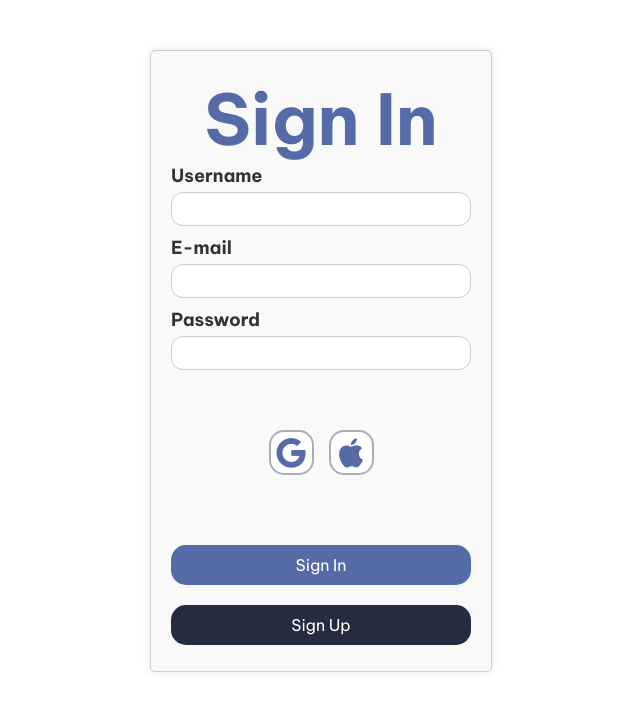
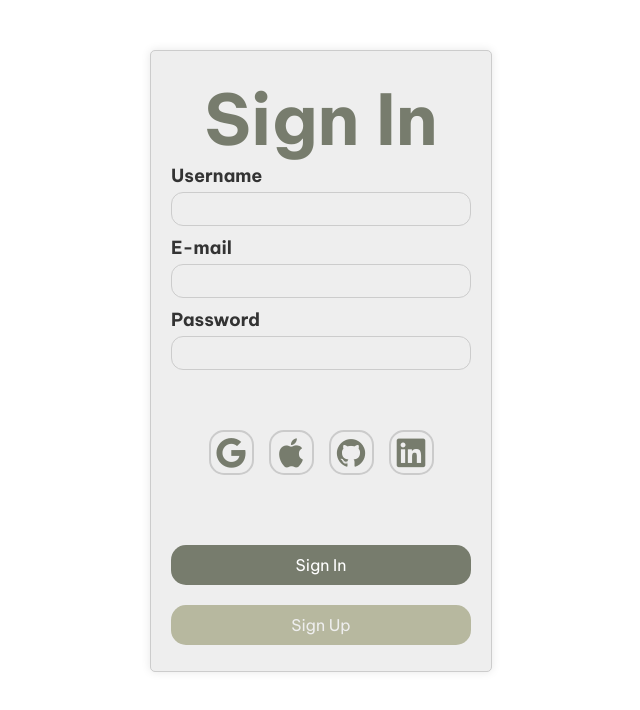
Before and after one commit to strav1/Simple-Login-Page, a plain HTML site: page index.html in a window 1280 px wide. Shown: the whole page, without its empty margins (319-959 px from the left). Drawn offline with nearby package versions, Linux system fonts and the light colour scheme; a web font is replaced by a local one.

Commit message:
Small changes
switched the colors i used color hunt and i added new socials

```diff
--- a/index.html
+++ b/index.html
@@ -5,6 +5,7 @@
     <meta name="viewport" content="width=device-width, initial-scale=1.0">
     <title>Sign In</title>
     <link rel="stylesheet" href="styles.css">
+    <link href="https://fonts.googleapis.com/css2?family=BBH+Bartle&display=swap" rel="stylesheet">
     <link rel="stylesheet" type='text/css' href="https://cdn.jsdelivr.net/gh/devicons/devicon@latest/devicon.min.css" />
     <link href="https://fonts.googleapis.com/css2?family=Be+Vietnam+Pro:ital,wght@0,100;0,200;0,300;0,400;0,500;0,600;0,700;0,800;0,900;1,100;1,200;1,300;1,400;1,500;1,600;1,700;1,800;1,900&display=swap" rel="stylesheet">
 </head>
@@ -27,6 +28,9 @@
             <div class="social-login">
                 <button class="social"><i class="devicon-google-plain"></i></button>
                 <button class="social"><i class="devicon-apple-plain"></i></button>
+                <button class="social"><i class="devicon-github-plain"></i></button>
+                <button class="social"><i class="devicon-linkedin-plain"></i></button>
+
             </div>
             <button type="submit" class="btn">Sign In</button>
             <button type="submit" class="btn2">Sign Up</button>
--- a/styles.css
+++ b/styles.css
@@ -9,7 +9,7 @@
     font-size: 18px;
 }
 h1{
-    color: #556ba8;
+    color: #777C6D;
     text-align: center;
     margin-top: 4px;
     font-size: 70px;
@@ -30,7 +30,7 @@
     padding: 20px;
     border: 1px solid #ccc;
     border-radius: 5px;
-    background-color: #f9f9f9;
+    background-color: #EEEEEE;
     box-shadow: 0 0 10px rgba(0, 0, 0, 0.1);
 }
 .sign-in-form label{
@@ -48,6 +48,7 @@
     border: 1px solid #ccc;
     border-radius: 12px;
     box-sizing: border-box;
+    background-color: #EEEEEE;
 }
 .sign-in-form input[type="text"]:focus,
 .sign-in-form input[type="password"]:focus,
@@ -69,11 +70,11 @@
     font-family: "Be Vietnam Pro", sans-serif;
     width: 45px;
     height: 45px;
-    background-color: #ffffff;
-    color: #556ba8;
+    background-color: #EEEEEE;
+    color: #777C6D;
     border-radius: 15px;
     border-style: solid;
-    border-color: #aaaebb;
+    border-color: #CBCBCB;
     cursor: pointer;
     font-size: 30px;
     display: flex;
@@ -82,7 +83,7 @@
     margin-top: 50px;
 }
 .social:hover{
-    background-color: #f0f0f0;
+    filter: grayscale(50%);
     transition: all 0.1s ease;
 }
 
@@ -90,7 +91,7 @@
     font-family: "Be Vietnam Pro", sans-serif;
     width: 100%;
     padding: 10px;
-    background-color: #556ba8;
+    background-color: #777C6D;
     color: white;
     border: none;
     border-radius: 15px;
@@ -102,15 +103,15 @@
     font-family: "Be Vietnam Pro", sans-serif;
     width: 100%;
     padding: 10px;
-    background-color: #252c3f;
-    color: white;
+    background-color: #B7B89F;
+    color: #EEEEEE;
     border: none;
     border-radius: 15px;
     cursor: pointer;
     font-size: 16px;
     margin-top: 20px;
 }
-.btn:hover, .btn2:hover{
-    background-color: #394a70;
+.btn:hover, .btn2:hover {
+    filter: grayscale(50%);
     transition: all 0.1s ease;
 }
```
